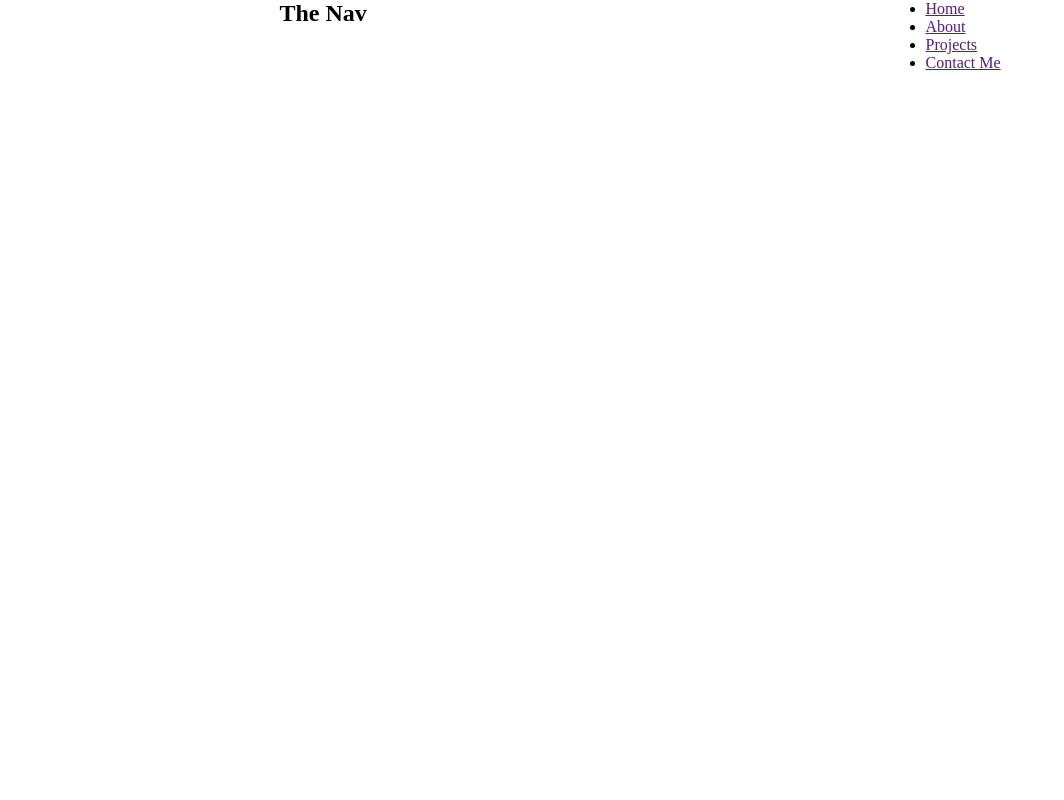
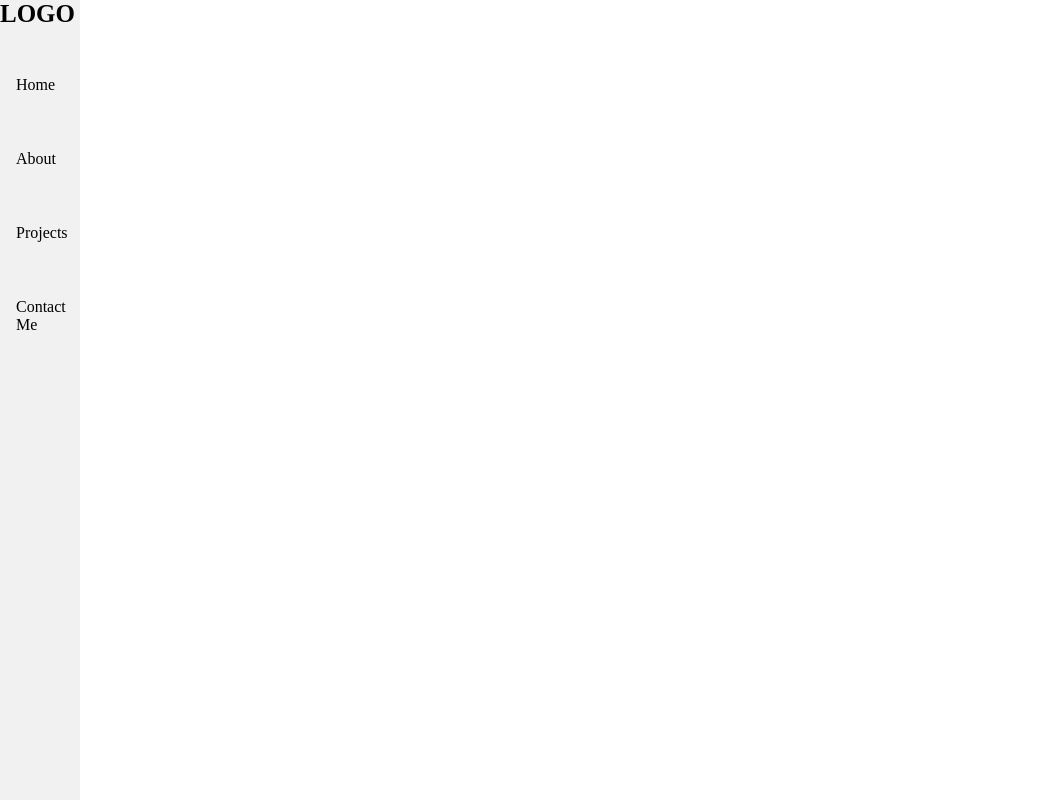
Before and after one commit to PabloRamirezGarcia/Pablo-Ramirez-Garcia, a plain HTML site: page index.html in a window 1280 px wide. Shown: the whole page, without its empty margins (0-1064 px from the left). Drawn offline with Linux system fonts and the light colour scheme.

Commit message:
Updated Index.html & styles.css for the navbar on both

```diff
--- a/index.html
+++ b/index.html
@@ -6,10 +6,9 @@
     <link rel="stylesheet" href="styles.css">
     <title>Pablo Ramirez Garcia</title>
 </head>
-<body>
     <nav>
         <div id="logo">
-            <h1>The Nav</h1>
+            <h1>LOGO</h1>
         </div>
         <ul>
             <li>
@@ -26,5 +25,5 @@
             </li>
         </ul>
     </nav>
-</body>
+    <body></body>
 </html>
--- a/styles.css
+++ b/styles.css
@@ -1,9 +1,28 @@
 *{
     margin: 0;
     padding: 0;
-    box-sizing: border-box;
+
+}
+h1{
+    font-size: 25px;
 }
 nav{
-    display: flex;
-    justify-content: space-around;
+    list-style-type: none;
+    width: 80px;
+    background-color: #f1f1f1;
+    position: fixed;
+    height: 100%;
 }
+
+li a{
+    display: block;
+    color: black;
+    padding: 8px 16px;
+    text-decoration: none;
+    margin-top: 50%;
+}
+
+ul a:hover{
+    background-color:green;
+    transition: .5s;
+}
```
